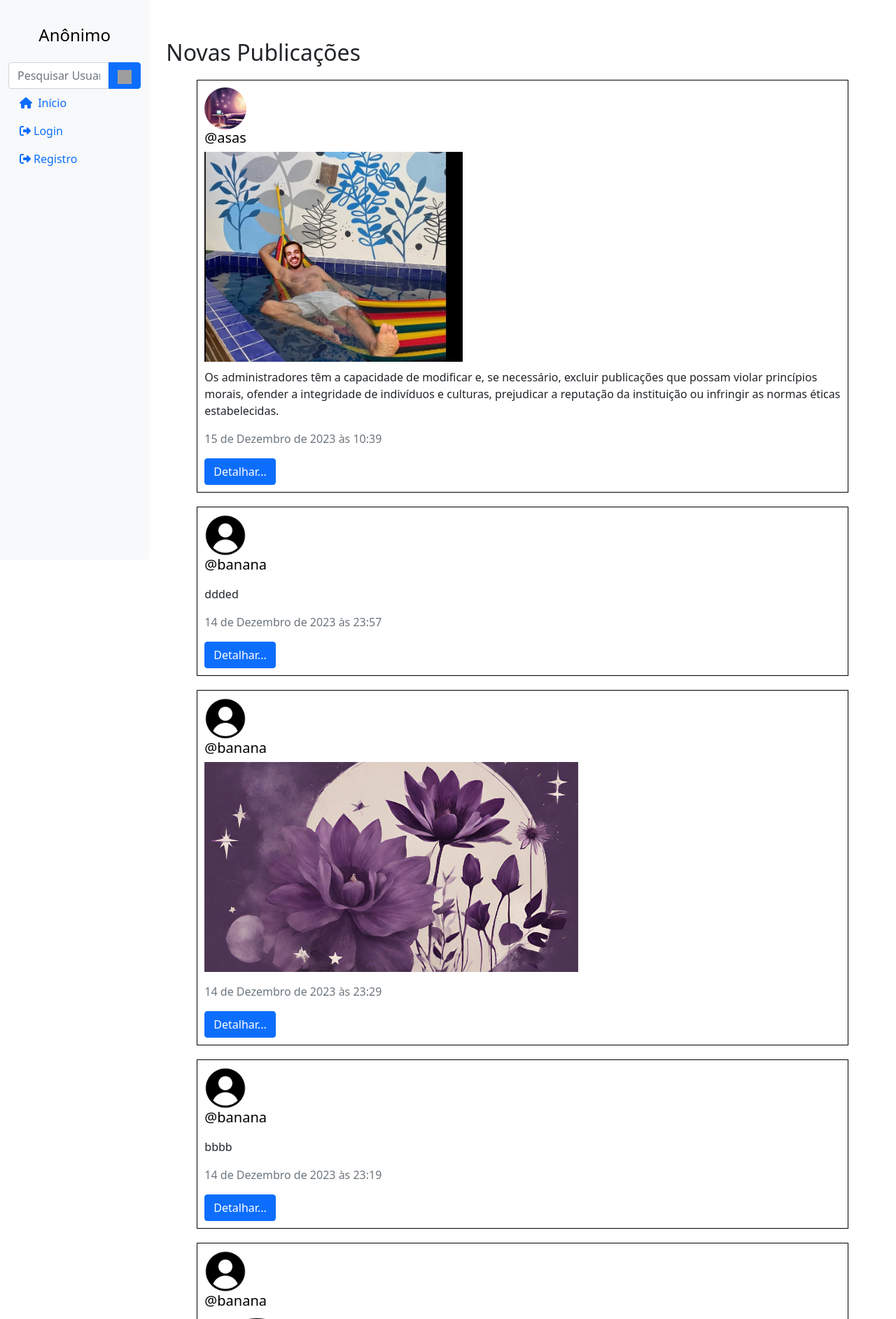
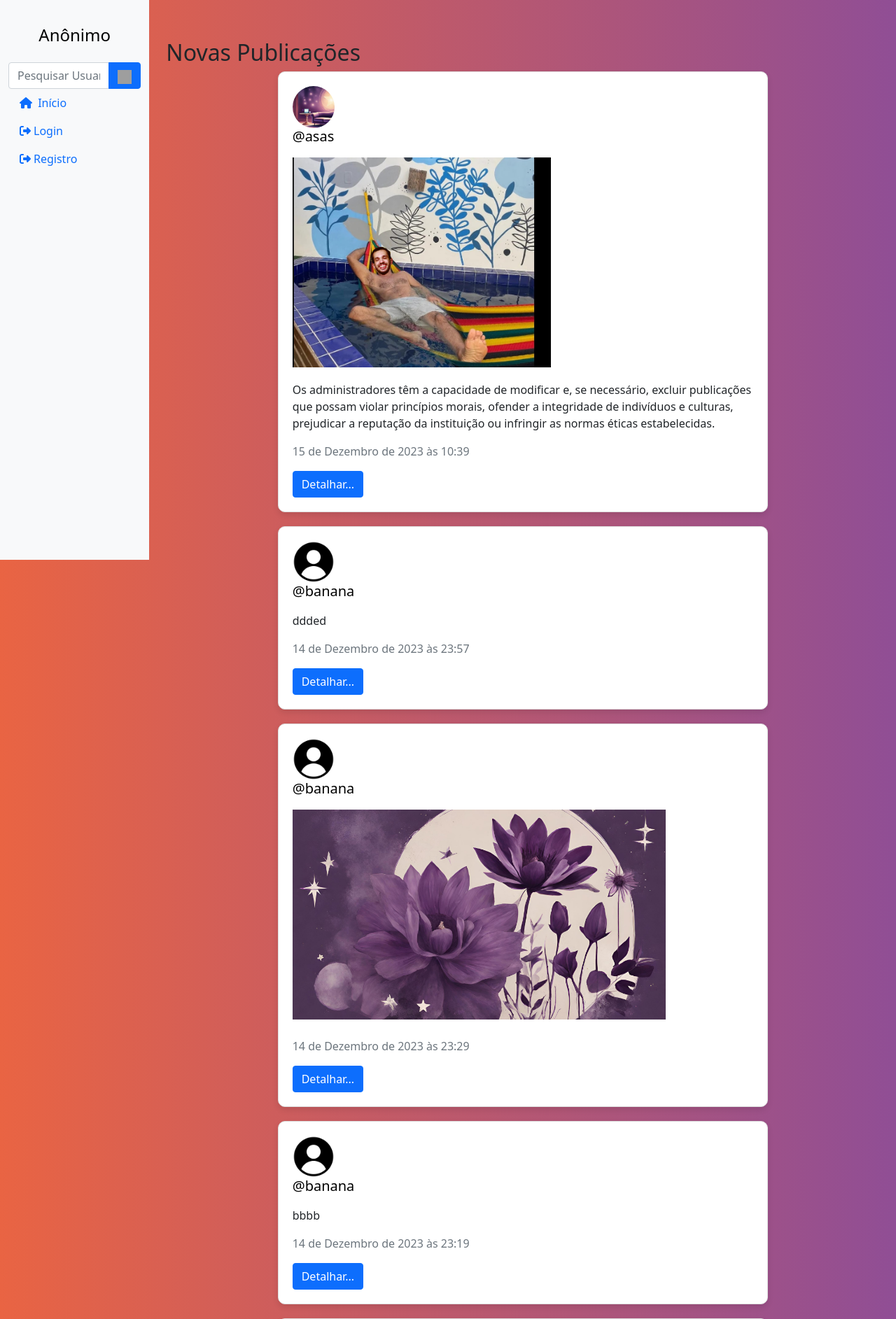
Before and after one commit to droisdiego/ProjetoFinalPPI, a Django app: page / in a window 1280 px wide. Shown: the top 1885 px of the page at 70% size. Run offline with Django 5.2, Linux system fonts and the light colour scheme; data comes from the database, SQL or seed files in the repository; both versions use the stored data as it was after the commit; some libraries are stand-ins or nearby versions; grey boxes are pictures that could not be loaded.

Commit message:
personalização index

```diff
--- a/artes/templates/index.html
+++ b/artes/templates/index.html
@@ -3,28 +3,92 @@
 {% extends 'base.html' %}
 
 {% block center %}
+<style>
+  body {
+    background: #654ea3;
+    background: linear-gradient(to right, #e96443, #904e95);
+  }
+  .container {
+    display: flex;
+    flex-direction: column;
+    align-items: center;
+    justify-content: center;
+  }
+
+  .card-publicacao {
+    background-color: #fff;
+    box-shadow: 0 4px 8px rgba(0, 0, 0, 0.1);
+    border-radius: 10px;
+    padding: 20px;
+    margin-bottom: 20px;
+    border: 1px solid #ddd;
+    height: auto;
+    width: 700px;
+
+  }
+
+  .autor-info {
+    display: flex;
+    align-items: center;
+    margin-bottom: 10px;
+  }
+
+  .post-image {
+    max-height: 300px;
+    max-width: 600px;
+    margin-bottom: 10px;
+  }
+
+  .post-content {
+    margin-top: 10px;
+  }
+
+  .detalhar-btn {
+    margin-top: 10px;
+  }
+
+  .card-publicacao h2 {
+    color: #333;
+    font-size: 1.5rem;
+    margin-bottom: 10px;
+  }
+
+  .card-publicacao h2 {
+    color: #333;
+    font-size: 1.5rem;
+    margin-bottom: 10px;
+  }
+</style>
+
+
+<div class="publicacoes-container">
 <h2>Novas Publicações</h2>
 
 <div class="container">
   {% for publicacao in publicacoes %}
-      <div class="post-card" style="border: 1px solid black; margin: 20px; padding: 10px;">
-        <div style="display: flex; align-items: center; ">
+  <div class="card-publicacao">
+    <div class="autor-info">
       <a href="{% url 'profile' pk=publicacao.autor.usuario.pk %}" style="text-decoration: none;">
         <img src="{{ publicacao.autor.icone.url }}" alt="Profile Picture" class="profile-pic">
         <h5>@{{ publicacao.autor.pseudonimo }}</h5>
       </a>
     </div>
+
     {% if publicacao.imagem %}
-          <img src="{{ publicacao.imagem.url }}" alt="Post Image" class="post-image" style="max-height: 300px; max-width: 600px;">
+    <img src="{{ publicacao.imagem.url }}" alt="Post Image" class="post-image">
     {% endif %}
-        <div class="post-content" style="margin-top: 10px;">
+
+    <div class="post-content">
       <p>{{ publicacao.texto }}</p>
       <p class="text-muted">{{ publicacao.data_publicacao }}</p>
     </div>
+
+    <div class="detalhar-btn">
       <a href="{% url 'publicacao_detalhe' pk=publicacao.id %}" class="btn btn-primary">Detalhar...</a>
+    </div>
+  </div>
 
-      </div>
   {% endfor %}
 </div>
-
+</div>
 {% endblock %}
--- a/user/templates/account/base.html
+++ b/user/templates/account/base.html
@@ -28,7 +28,6 @@
     opacity: 0;
     background: -webkit-radial-gradient(center, ellipse, rgba(255, 255, 255, 0.35) 0%, rgba(255, 255, 255, 0) 80%);
     background: radial-gradient(ellipse at center, rgba(255, 255, 255, 0.35) 0%, rgba(255, 255, 255, 0) 80%);
-    /* W3C */
     transition-duration: 0.3s;
     transition-property: transform, opacity;
   }
```
Also changed, not shown: templates/base.html (+7 -3 lines), db.sqlite3, midia/uploads/Lucasderede2.png (added). Lines whose indentation alone changed are shown as unchanged.
